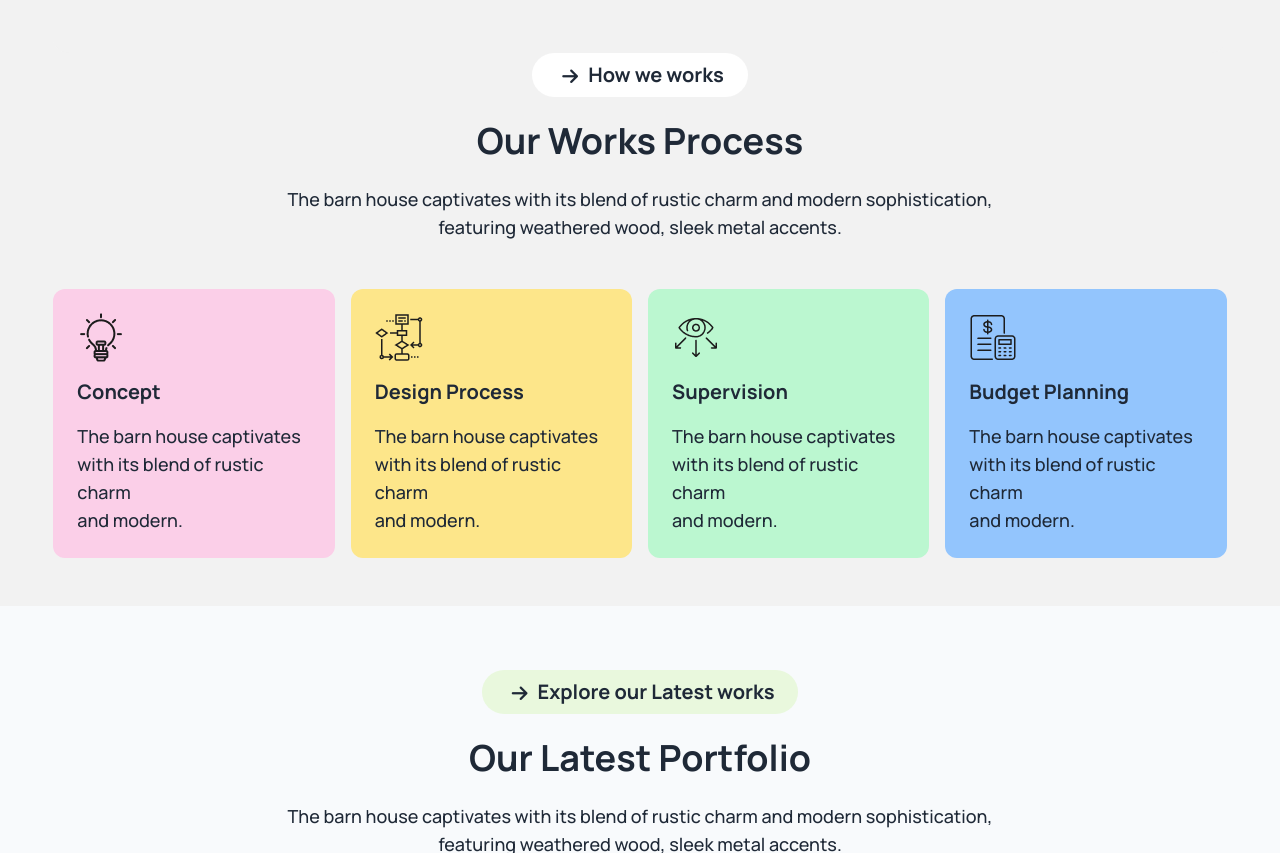
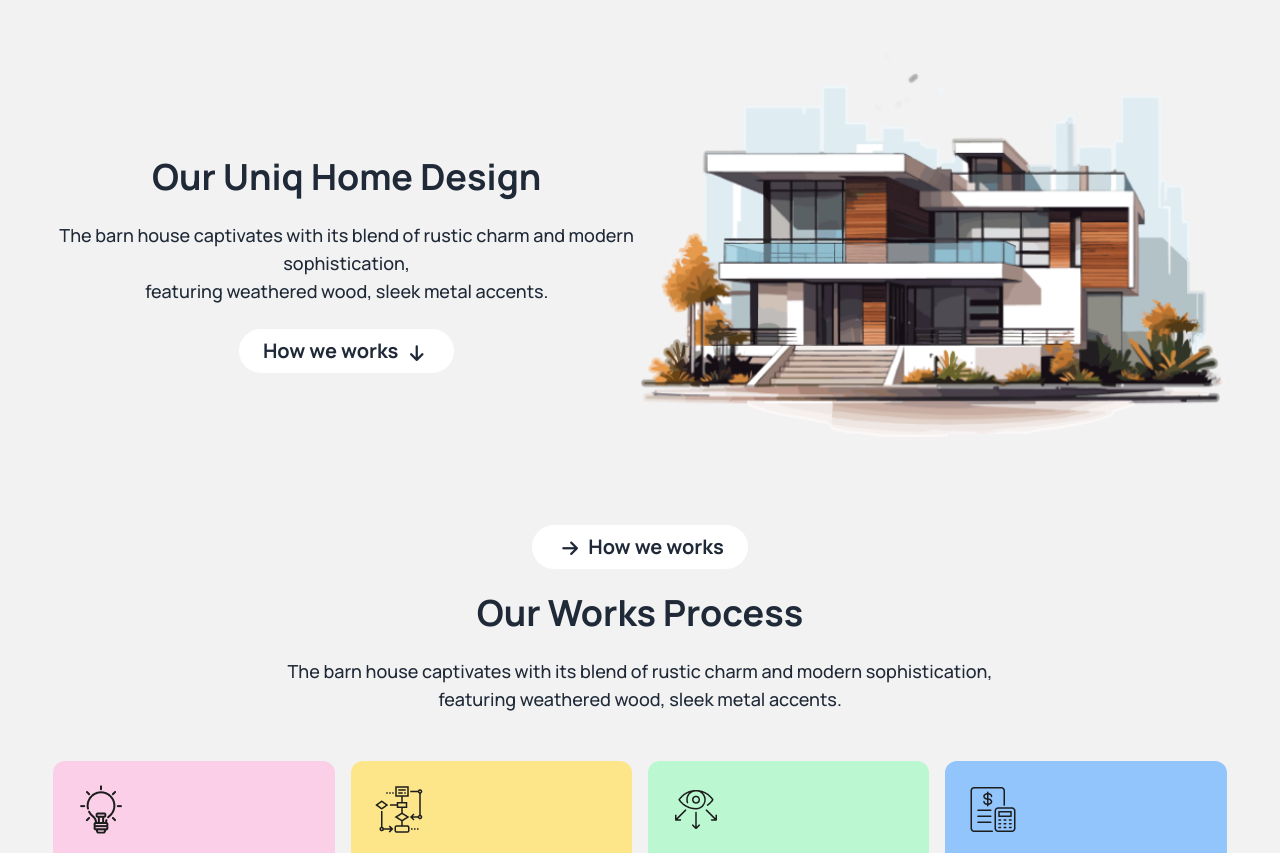
Before and after one commit to giash459/tailwind-assignment-3, a plain HTML site: page index.html in a window 1280 px wide. Shown: the part 1509-2362 px from the top of the page. Drawn offline with nearby package versions, Linux system fonts and the light colour scheme.

Commit message:
started our uniq home designes section

```diff
--- a/index.html
+++ b/index.html
@@ -186,6 +186,52 @@
             </div>
 
 
+        </section>
+        <!-- Uniq section -->
+        <section class="w-11/12 mx-auto bg-base-200 mb-12 lg:flex">
+            <div class="flex-1 lg:py-20">
+                <div class="text-center">
+
+                    <div>
+                        <h2 class="text-4xl font-bold py-6">Our Uniq Home Design</h2>
+                    </div>
+                    <div class="text-lg font-medium">
+                        <p>
+                            The barn house captivates with its blend of rustic charm and modern sophistication, <br>
+                            featuring weathered wood, sleek metal accents.
+                        </p>
+                    </div>
+                    <div class="flex justify-center py-6">
+                        <button class="flex items-center gap-2 rounded-3xl bg-white py-2 px-6 text-xl font-bold">
+                            <span>How we works</span>
+                            <i class="fa-solid fa-arrow-right rounded-full rotate-90 text-lg  pl-1 w-6 h-6 "></i>
+                        </button>
+                    </div>
+                </div>
+            </div>
+            <!--  -->
+            <div class="flex-1 justify-center">
+                <div class="carousel carousel-vertical rounded-box h-96">
+                    <div class="carousel-item h-full">
+                        <img src="./assets/banner.png" />
+                    </div>
+                    <div class="carousel-item h-full">
+                        <img src="./assets/article2.png" />
+                    </div>
+                    <div class="carousel-item h-full">
+                        <img src="./assets/article1.png" />
+                    </div>
+                    <div class="carousel-item h-full">
+                        <img src="./assets/img2.png" />
+                    </div>
+                    <div class="carousel-item h-full">
+                        <img src="./assets/article3.png" />
+                    </div>
+
+
+
+                </div>
+            </div>
         </section>
         <!-- Works Process section  -->
         <section class="w-11/12 mx-auto bg-base-200">
@@ -470,23 +516,29 @@
                     <div class="lg:w-1/2 mx-auto lg:text-center lg:col-span-2">
                         <div class="grid grid-cols-1 lg:grid-cols-2 gap-6">
                             <div>
-                                <input class="p-4 rounded-3xl  w-full" type="text" name="" id="" placeholder="First Name*">
+                                <input class="p-4 rounded-3xl  w-full" type="text" name="" id=""
+                                    placeholder="First Name*">
                             </div>
                             <div>
-                                <input class="p-4 rounded-full w-full" type="text" name="" id="" placeholder="Last Name*">
+                                <input class="p-4 rounded-full w-full" type="text" name="" id=""
+                                    placeholder="Last Name*">
                             </div>
                             <div>
-                                <input class="p-4 rounded-full  w-full" type="text" name="" id="" placeholder="Phone Number*">
+                                <input class="p-4 rounded-full  w-full" type="text" name="" id=""
+                                    placeholder="Phone Number*">
                             </div>
                             <div>
-                                <input class="p-4 rounded-full  w-full" type="text" name="" id="" placeholder="Email Number*">
+                                <input class="p-4 rounded-full  w-full" type="text" name="" id=""
+                                    placeholder="Email Number*">
                             </div>
                             <div class="lg:col-span-2">
-                                <textarea class="p-4 rounded-2xl  w-full" name="" id="" rows="8" placeholder="Write your massage here">
+                                <textarea class="p-4 rounded-2xl  w-full" name="" id="" rows="8"
+                                    placeholder="Write your massage here">
                                 </textarea>
                             </div>
                             <div class="lg:col-span-2 pb-12">
-                                <button class="flex items-center justify-center w-full gap-2 bg-color-green py-2 px-6 rounded-3xl">
+                                <button
+                                    class="flex items-center justify-center w-full gap-2 bg-color-green py-2 px-6 rounded-3xl">
                                     <span class="text-xl font-bold">Send Mail</span>
                                     <i
                                         class="fa-solid fa-arrow-right bg-black text-white rounded-full text-base -rotate-45 pl-1 w-6 h-6 "></i>
```
